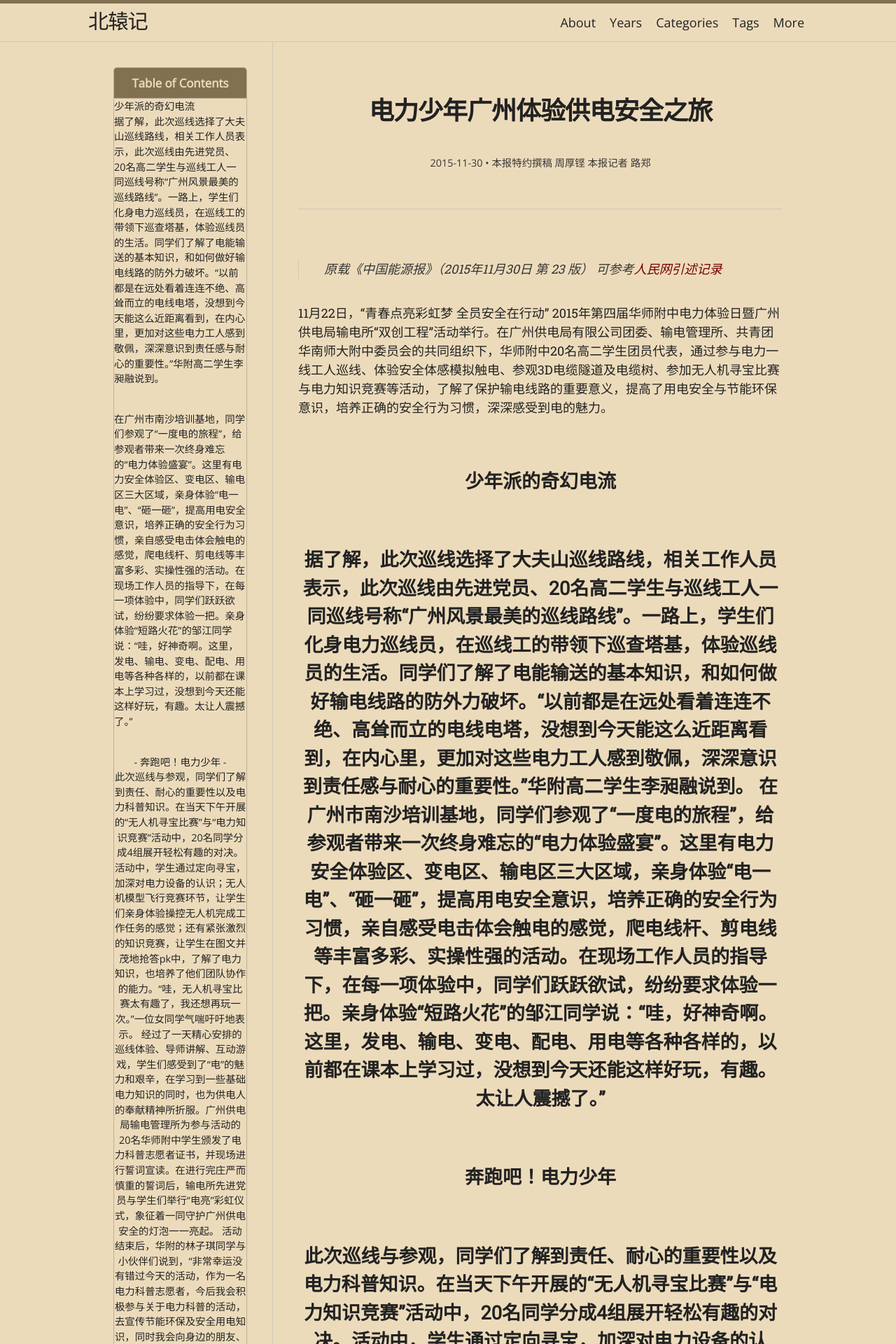
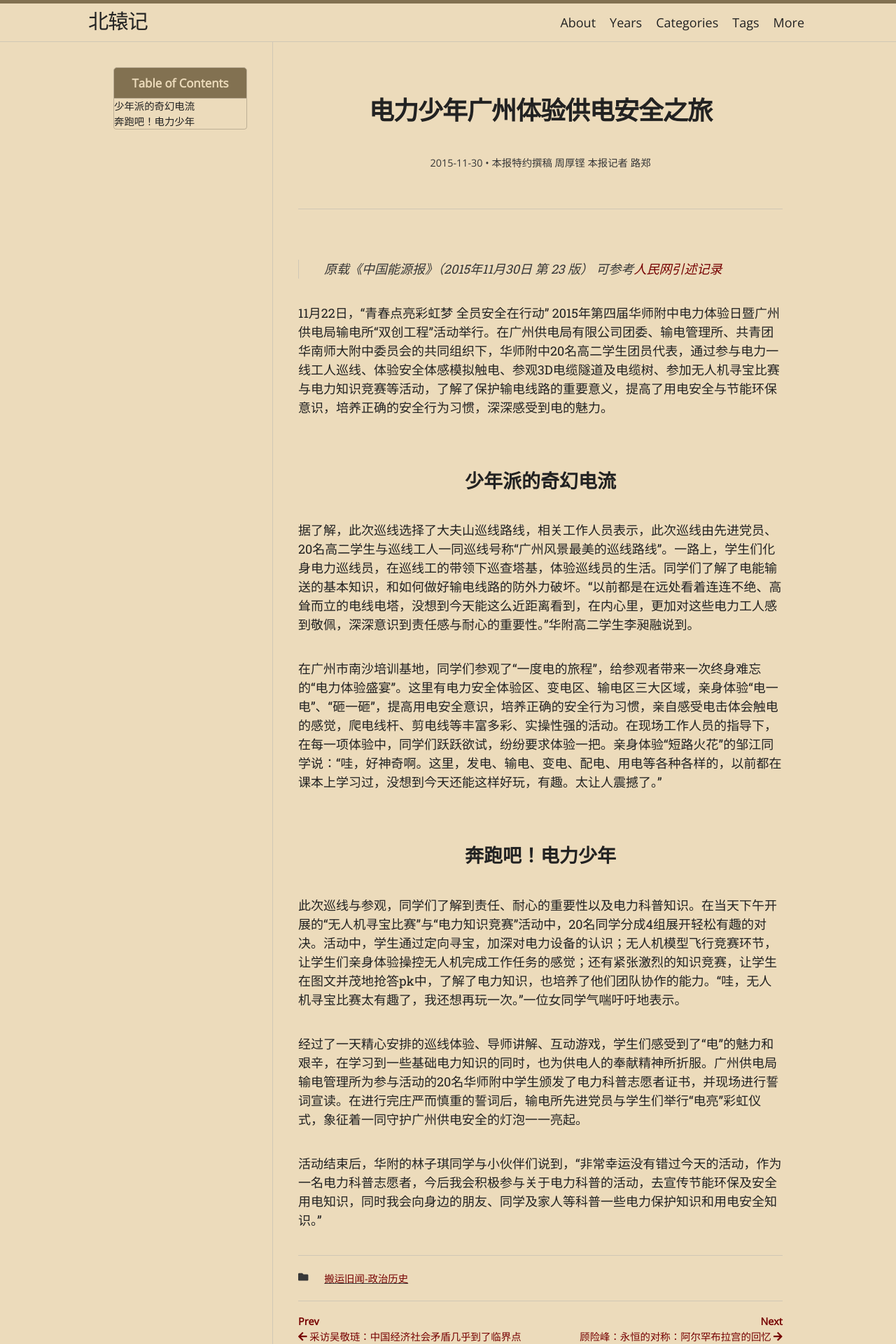
Before and after one commit to Lithiumcr/Lithiumcr.github.io, a Jekyll site: the page built from _posts/搬运旧闻-政治历史/2015-11-30-电力少年广州供电安全之旅.md, in a window 1280 px wide. Shown: the top 1920 px of the page at 70% size. Built offline with Jekyll 4.4.1, drawn with Linux system fonts in a browser that asks for light colours; nearby versions of some CDN libraries; some web fonts are replaced; some of the changed text lies outside the part shown.

Commit message:
html debug

```diff
--- a/_posts/搬运旧闻-政治历史/2015-11-30-电力少年广州供电安全之旅.md
+++ b/_posts/搬运旧闻-政治历史/2015-11-30-电力少年广州供电安全之旅.md
@@ -11,13 +11,13 @@ toc: true
 
 11月22日，“青春点亮彩虹梦 全员安全在行动” 2015年第四届华师附中电力体验日暨广州供电局输电所“双创工程”活动举行。在广州供电局有限公司团委、输电管理所、共青团华南师大附中委员会的共同组织下，华师附中20名高二学生团员代表，通过参与电力一线工人巡线、体验安全体感模拟触电、参观3D电缆隧道及电缆树、参加无人机寻宝比赛与电力知识竞赛等活动，了解了保护输电线路的重要意义，提高了用电安全与节能环保意识，培养正确的安全行为习惯，深深感受到电的魅力。
 
-<center><h2>少年派的奇幻电流<h2/><center/>
+<center><h2>少年派的奇幻电流</h2></center>
 
 据了解，此次巡线选择了大夫山巡线路线，相关工作人员表示，此次巡线由先进党员、20名高二学生与巡线工人一同巡线号称“广州风景最美的巡线路线”。一路上，学生们化身电力巡线员，在巡线工的带领下巡查塔基，体验巡线员的生活。同学们了解了电能输送的基本知识，和如何做好输电线路的防外力破坏。“以前都是在远处看着连连不绝、高耸而立的电线电塔，没想到今天能这么近距离看到，在内心里，更加对这些电力工人感到敬佩，深深意识到责任感与耐心的重要性。”华附高二学生李昶融说到。
 
 在广州市南沙培训基地，同学们参观了“一度电的旅程”，给参观者带来一次终身难忘的“电力体验盛宴”。这里有电力安全体验区、变电区、输电区三大区域，亲身体验“电一电”、“砸一砸”，提高用电安全意识，培养正确的安全行为习惯，亲自感受电击体会触电的感觉，爬电线杆、剪电线等丰富多彩、实操性强的活动。在现场工作人员的指导下，在每一项体验中，同学们跃跃欲试，纷纷要求体验一把。亲身体验“短路火花”的邹江同学说：“哇，好神奇啊。这里，发电、输电、变电、配电、用电等各种各样的，以前都在课本上学习过，没想到今天还能这样好玩，有趣。太让人震撼了。”
 
-<center><h2>奔跑吧！电力少年<h2/><center/>
+<center><h2>奔跑吧！电力少年</h2></center>
 
 此次巡线与参观，同学们了解到责任、耐心的重要性以及电力科普知识。在当天下午开展的“无人机寻宝比赛”与“电力知识竞赛”活动中，20名同学分成4组展开轻松有趣的对决。活动中，学生通过定向寻宝，加深对电力设备的认识；无人机模型飞行竞赛环节，让学生们亲身体验操控无人机完成工作任务的感觉；还有紧张激烈的知识竞赛，让学生在图文并茂地抢答pk中，了解了电力知识，也培养了他们团队协作的能力。“哇，无人机寻宝比赛太有趣了，我还想再玩一次。”一位女同学气喘吁吁地表示。
 
```
